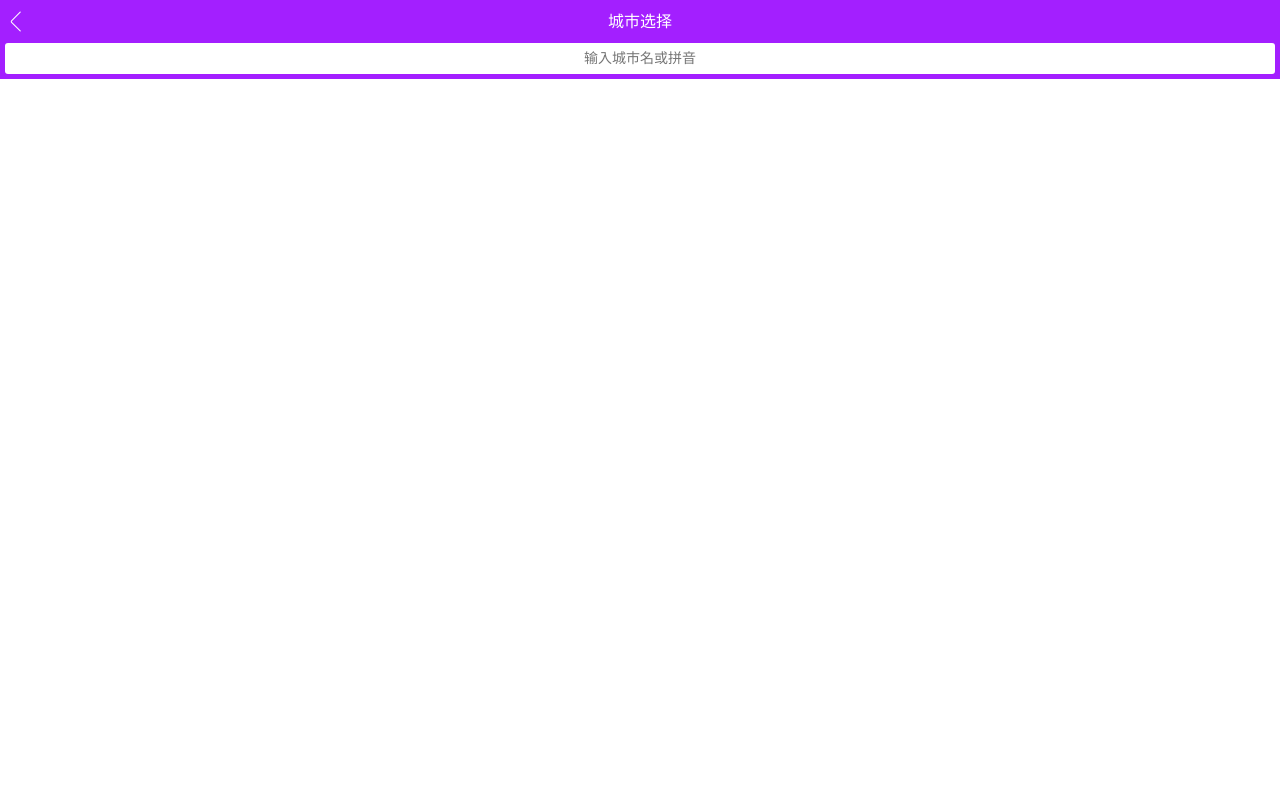
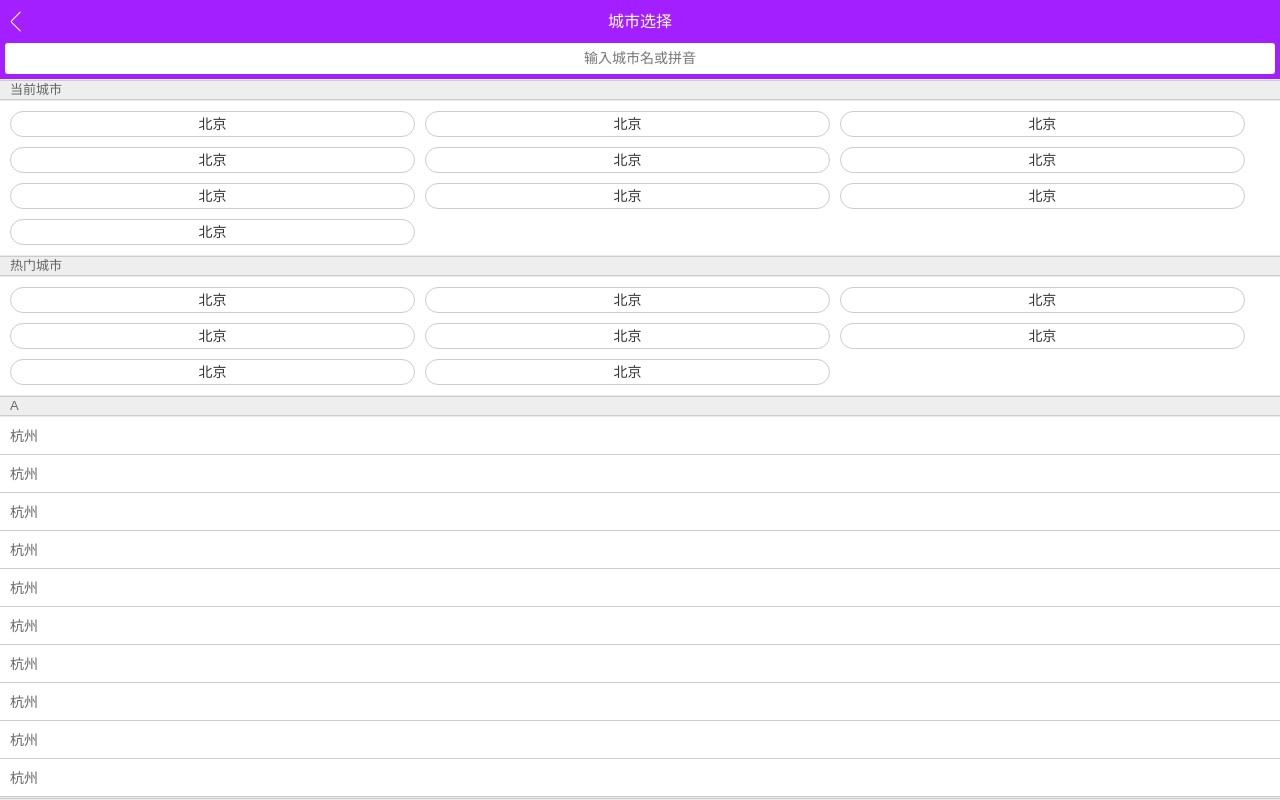
Before and after one commit to hanyucd/travel-webapp, a Vue app: page /#/city in a window 1280 px wide. Built offline with nearby package versions, Linux system fonts and the light colour scheme.

Commit message:
完成城市列表页面布局.

```diff
--- a/src/page/city/City.vue
+++ b/src/page/city/City.vue
@@ -2,23 +2,25 @@
   <div id="city">
     <CityHeader></CityHeader>
     <CitySearch></CitySearch>
+    <CityList></CityList>
   </div>
 </template>
 
 <script>
 import CityHeader from './components/Header';
 import CitySearch from './components/Search';
+import CityList from './components/List';
 
 export default {
   name: 'City',
   data() {
     return {
-      msg: '韩宇'
     };
   },
   components: {
     CityHeader,
-    CitySearch
+    CitySearch,
+    CityList,
   }
 };
 </script>
--- /dev/null
+++ b/src/page/city/components/List.vue
@@ -0,0 +1,97 @@
+<template>
+  <div id="list">
+    <!-- 当前城市 -->
+    <div class="area">
+      <div class="title border-topbottom">当前城市</div>
+      <div class="button-list">
+        <div class="button-wrapper" v-for="n in 10">
+          <div class="button">北京</div>
+        </div>
+      </div>
+    </div>
+    <!-- 热门城市 -->
+    <div class="area">
+      <div class="title border-topbottom">热门城市</div>
+      <div class="button-list">
+        <div class="button-wrapper" v-for="n in 8">
+          <div class="button">北京</div>
+        </div>
+      </div>
+    </div>
+    <!-- 城市排序 -->
+    <div class="area" v-for="n in 10">
+      <div class="title border-topbottom">A</div>
+      <div class="item-list">
+        <div class="item border-bottom" v-for="n in 10">
+          杭州
+        </div>
+      </div>
+    </div>
+  </div>
+</template>
+
+<script>
+export default {
+  name: 'CityList',
+  data() {
+    return {
+    };
+  }
+};
+</script>
+
+<style lang='scss' scoped>
+
+#list {
+  overflow: hidden;
+  position: absolute;
+  top: 1.58rem;
+  left: 0;
+  right: 0;
+  bottom: 0;
+  .area {
+    .title {
+      line-height: .44rem;
+      background: #eee;
+      padding-left: .2rem;
+      color: #666;
+      font-size: .26rem;
+    }
+    .border-topbottom {
+      &::before {
+        background: #ccc;
+      }
+      &::after {
+        background: #ccc;
+      }
+    }
+    .button-list {
+      overflow: hidden;
+      padding: .1rem .6rem .1rem .1rem;
+      .button-wrapper {
+        float: left;
+        width: 33.33%;
+        .button {
+          text-align: center;
+          padding: .1rem 0;
+          margin: .1rem;
+          border: .02rem solid #ccc;
+          border-radius: .8rem;
+        }
+      }
+    }
+    .item-list {
+      .item {
+        line-height: .76rem;
+        color: #666;
+        padding-left: .2rem;
+      }
+      .border-bottom {
+        &::before {
+          border-color: #ccc;
+        }
+      }
+    }
+  }
+}
+</style>
```
